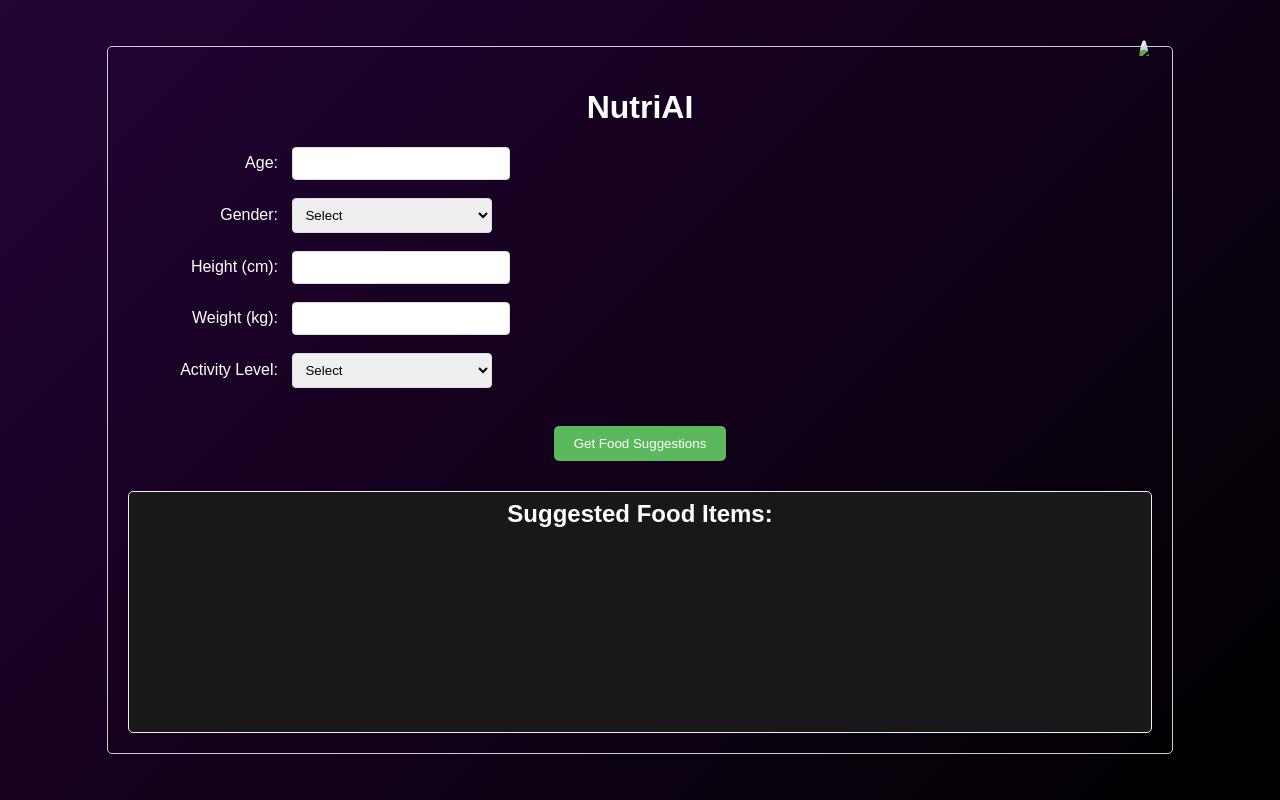
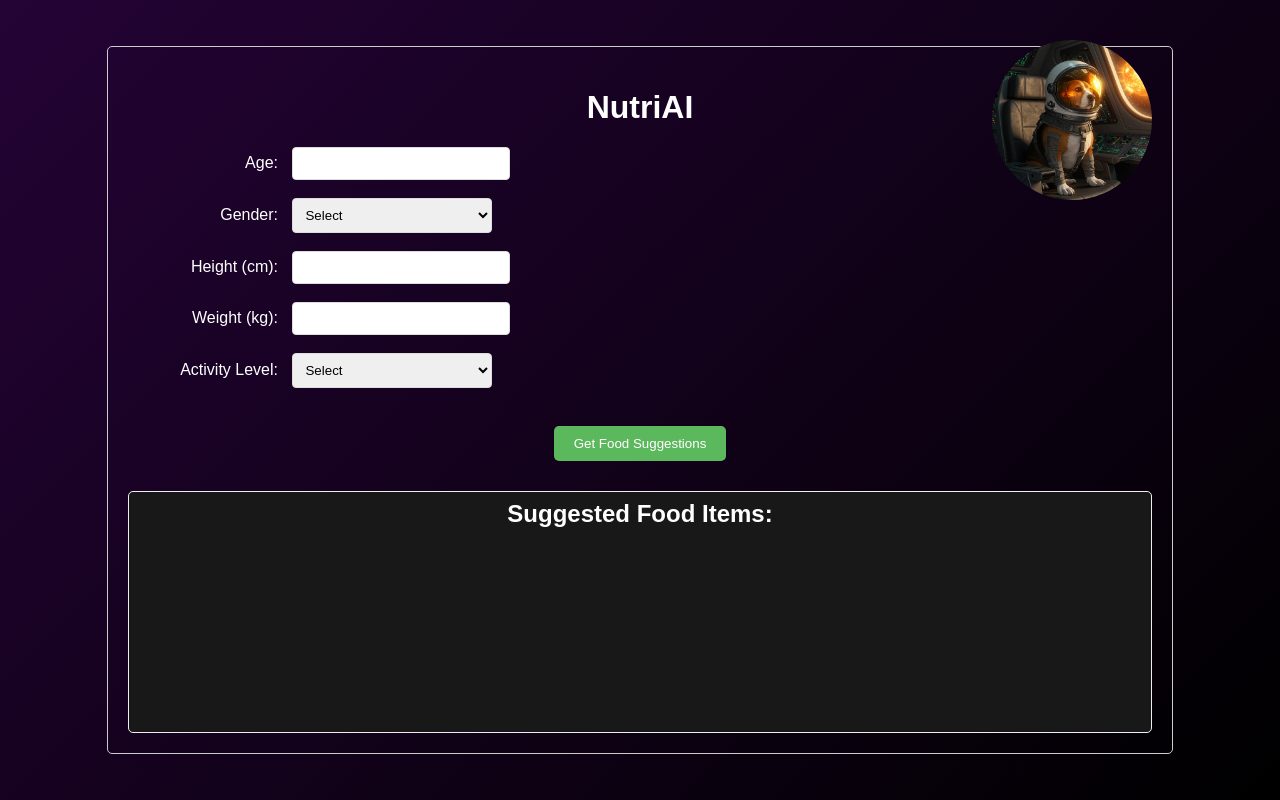
Before and after one commit to Prometheus-03/AIvericks_round1, a plain HTML site: page Demo/index.html in a window 1280 px wide. Drawn offline with Linux system fonts and the light colour scheme; the site is published under a folder, as on GitHub Pages, so addresses that start at the root find nothing.

Commit message:
Generated requirements.txt

```diff
--- a/Demo/index.html
+++ b/Demo/index.html
@@ -5,12 +5,12 @@
 <head>
     <title>NutriAI Demo</title>
     <link rel="stylesheet" href="style.css">
-    <link rel="icon" href="/AIvericks.jpg">
+    <link rel="icon" href="AIvericks.jpg">
 </head>
 <body>
     <div class="container">
         <h1>NutriAI</h1>
-        <img src="/AIvericks.jpg"/>
+        <img src="AIvericks.jpg"/>
         <div class="input-section">
             <label for="age">Age:</label>
             <input type="number" id="age" name="age" required><br><br>
```
Also changed, not shown: requirements.txt (added), 1 other file.
